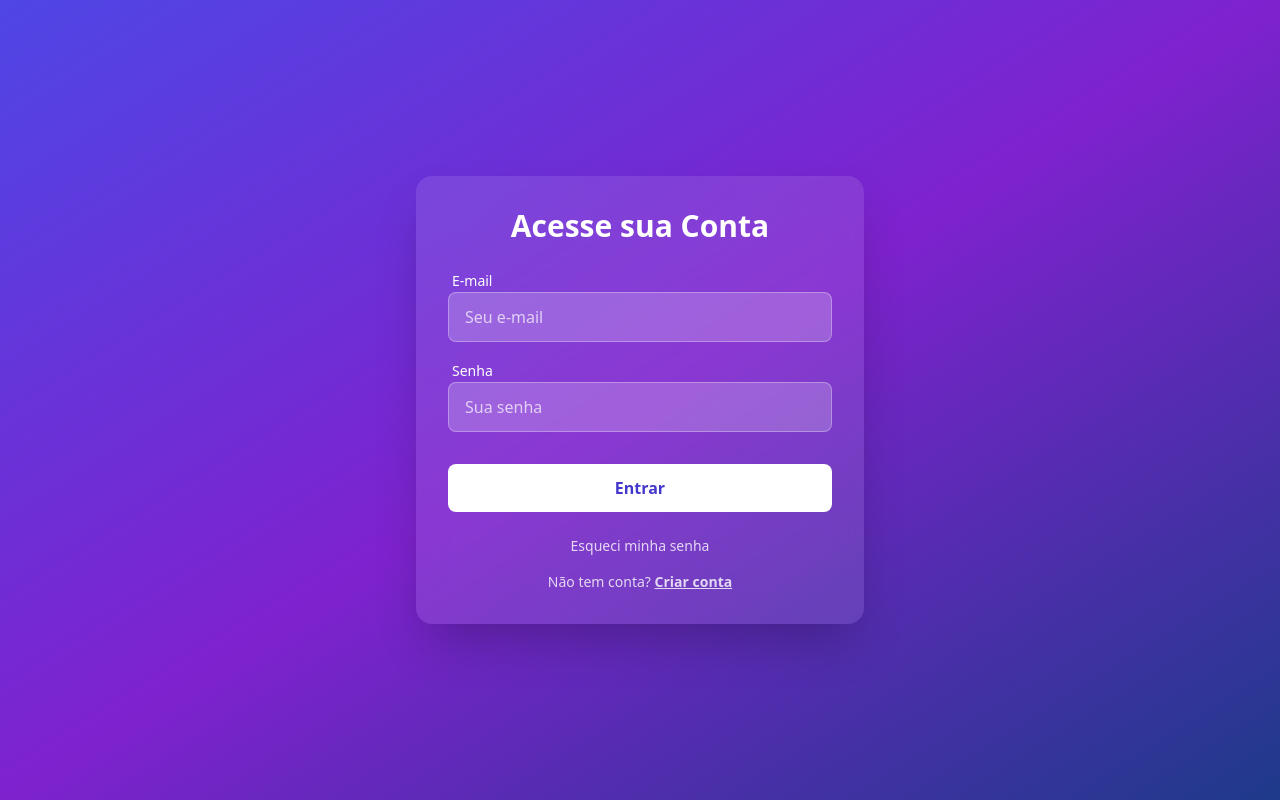
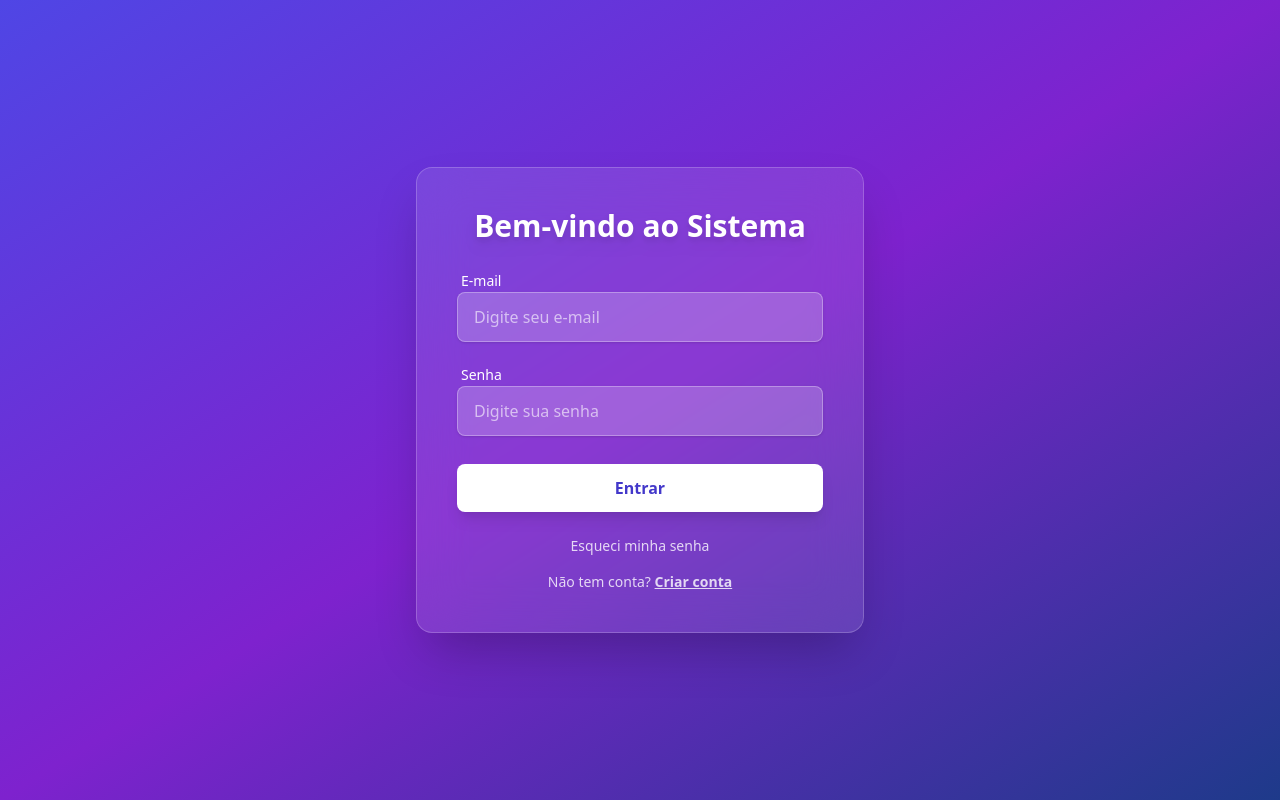
Before and after one commit to vendasindoor2026/indoor-system-painel, a React (Vite) app: page /login in a window 1280 px wide. Shown: the part 1080-1880 px from the top of the page. Built offline with nearby package versions, Linux system fonts and the light colour scheme.

Commit message:
Update Login.tsx

```diff
--- a/src/pages/Login.tsx
+++ b/src/pages/Login.tsx
@@ -1,41 +1,66 @@
-import React from "react";
+import * as React from "react";
+import { useState } from "react";
 
 export default function Login() {
+  const [loading, setLoading] = useState(false);
+
+  const handleLogin = (e: any) => {
+    e.preventDefault();
+    setLoading(true);
+
+    setTimeout(() => {
+      setLoading(false);
+      alert("Sistema pronto para conectar ao Supabase 🔐");
+    }, 2000);
+  };
+
   return (
     <div className="min-h-screen flex items-center justify-center bg-gradient-to-br from-indigo-600 via-purple-700 to-blue-900 px-4">
 
-      <div className="bg-white/10 backdrop-blur-lg shadow-2xl rounded-2xl p-8 w-full max-w-md text-center">
+      <div className="bg-white/10 backdrop-blur-xl shadow-2xl rounded-2xl p-10 w-full max-w-md text-center border border-white/20">
 
-        <h1 className="text-3xl font-bold text-white mb-6">
-          Acesse sua Conta
+        {/* Título */}
+        <h1 className="text-3xl font-bold text-white mb-6 drop-shadow-lg">
+          Bem-vindo ao Sistema
         </h1>
 
-        <div className="flex flex-col gap-4 text-left">
+        {/* Formulário */}
+        <form onSubmit={handleLogin} className="flex flex-col gap-5 text-left">
 
+          {/* Email */}
           <div>
             <label className="text-white text-sm ml-1">E-mail</label>
             <input
               type="email"
-              placeholder="Seu e-mail"
-              className="w-full px-4 py-3 rounded-lg bg-white/20 text-white placeholder-white/70 border border-white/30 focus:outline-none focus:ring-2 focus:ring-white"
+              placeholder="Digite seu e-mail"
+              className="w-full px-4 py-3 rounded-lg bg-white/20 text-white placeholder-white/60 border border-white/30 focus:outline-none focus:ring-2 focus:ring-indigo-200 shadow"
+              required
             />
           </div>
 
+          {/* Senha */}
           <div>
             <label className="text-white text-sm ml-1">Senha</label>
             <input
               type="password"
-              placeholder="Sua senha"
-              className="w-full px-4 py-3 rounded-lg bg-white/20 text-white placeholder-white/70 border border-white/30 focus:outline-none focus:ring-2 focus:ring-white"
+              placeholder="Digite sua senha"
+              className="w-full px-4 py-3 rounded-lg bg-white/20 text-white placeholder-white/60 border border-white/30 focus:outline-none focus:ring-2 focus:ring-indigo-200 shadow"
+              required
             />
           </div>
 
-          <button className="mt-4 w-full bg-white text-indigo-700 font-semibold py-3 rounded-lg">
-            Entrar
+          {/* Botão Entrar */}
+          <button
+            type="submit"
+            className="mt-2 w-full bg-white text-indigo-700 font-semibold py-3 rounded-lg hover:scale-[1.03] transition shadow-lg disabled:opacity-40"
+            disabled={loading}
+          >
+            {loading ? "Entrando..." : "Entrar"}
           </button>
 
-        </div>
+        </form>
 
+        {/* Links */}
         <div className="mt-6 text-white/80 text-sm">
           <a href="#" className="hover:underline">
             Esqueci minha senha
```
